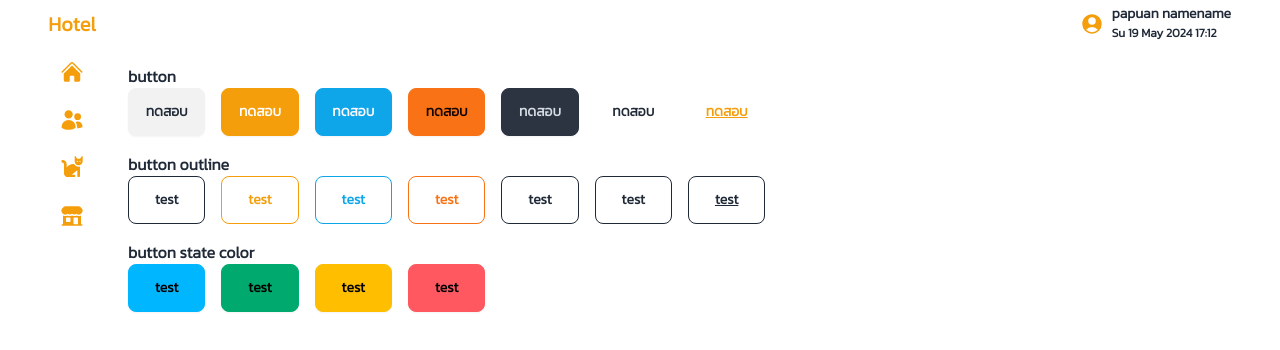
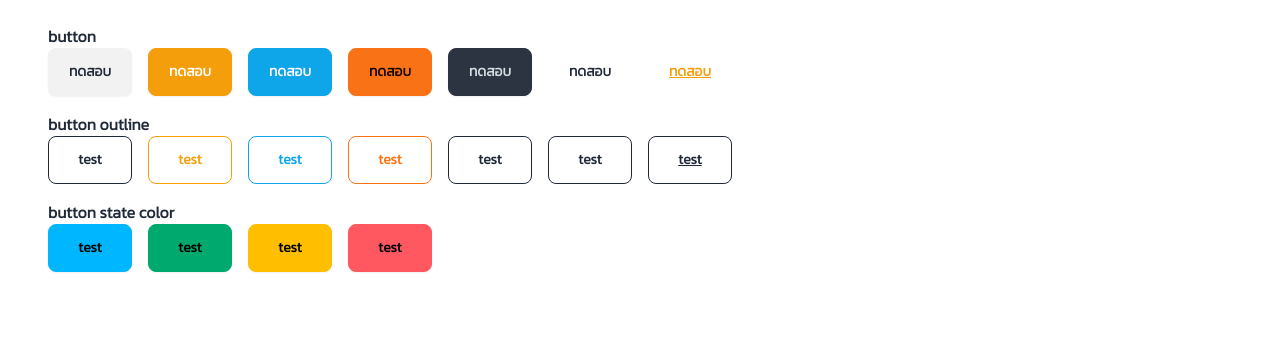
Before and after one commit to 11best/papuan-hotel, a Next.js app: page /ui-playground in a window 1280 px wide. Shown: the top 350 px of the page. Built offline with nearby package versions, Linux system fonts and the light colour scheme.

Commit message:
separate layout for login page and management page group

```diff
--- /dev/null
+++ b/app/(management)/layout.tsx
@@ -0,0 +1,18 @@
+import Sidebar from "@/components/Sidebar";
+import Header from "@/components/Header";
+
+export default function ManagementLayout({
+  children,
+}: Readonly<{
+  children: React.ReactNode;
+}>) {
+  return (
+    <div className="flex w-full">
+      <Sidebar />
+      <div className="flex-1 flex flex-col">
+        <Header />
+        {children}
+      </div>
+    </div>
+  );
+}
--- a/app/layout.tsx
+++ b/app/layout.tsx
@@ -1,8 +1,6 @@
 import type { Metadata } from "next";
 import { Kanit } from "next/font/google";
 import "./globals.css";
-import Sidebar from "@/components/Sidebar";
-import Header from "@/components/Header";
 
 const kanit = Kanit({ weight: "300", subsets: ["thai"] });
 
@@ -19,13 +17,11 @@ export default function RootLayout({
   return (
     <html lang="en">
       <body className={kanit.className}>
-        <div className="flex min-h-screen mx-auto max-w-screen-xl px-8">
-          <Sidebar />
-          <div className="flex-1 flex flex-col">
-            <Header />
-            <main>{children}</main>
+        <main>
+          <div className="min-h-screen mx-auto max-w-screen-xl px-8 py-2">
+            {children}
           </div>
-        </div>
+        </main>
       </body>
     </html>
   );
--- a/app/page.tsx
+++ b/app/page.tsx
@@ -1,5 +1,3 @@
-import Image from "next/image";
-
 export default function Home() {
   return <div>Papuan</div>;
 }
```
Also changed, not shown: app/(login)/login/page.tsx (renamed from app/login/page.tsx), app/(management)/hotel/page.tsx (renamed from app/hotel/page.tsx).
